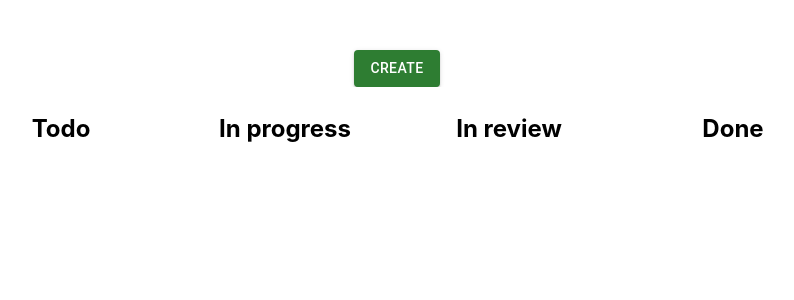
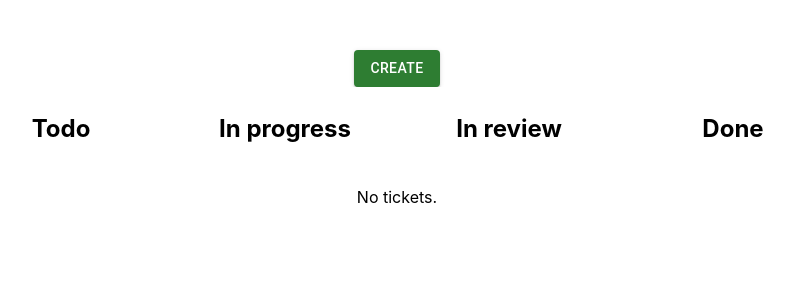
Before and after one commit to dplamenov/ticket-board, a React (Create React App) app: page / in a window 1280 px wide. Shown: the top 300 px of the page, without its empty margins (243-1037 px from the left). Built offline with nearby package versions, Linux system fonts and the light colour scheme.

Commit message:
show "No tickets." in tickets length is 0

```diff
--- a/src/components/Tickets.tsx
+++ b/src/components/Tickets.tsx
@@ -21,11 +21,12 @@ function Tickets() {
   }, []);
 
   return (
+    <>
       <Box sx={{ display: 'flex' }}>
         <List sx={style} component="nav" aria-label="mailbox folders">
           <h2>Todo</h2>
           {tickets.filter(ticket => ticket.status === Status.ToDo.valueOf()).map((ticket, key) => {
-          return <TicketCard key={key} ticket={ticket}/>
+            return <TicketCard key={key} ticket={ticket} />
           })}
         </List>
         <List sx={style} component="nav" aria-label="mailbox folders">
@@ -47,6 +48,8 @@ function Tickets() {
           })}
         </List>
       </Box>
+      {tickets.length === 0 && <p>No tickets.</p>}
+    </>
   )
 }
 
```
Lines whose indentation alone changed are shown as unchanged.
